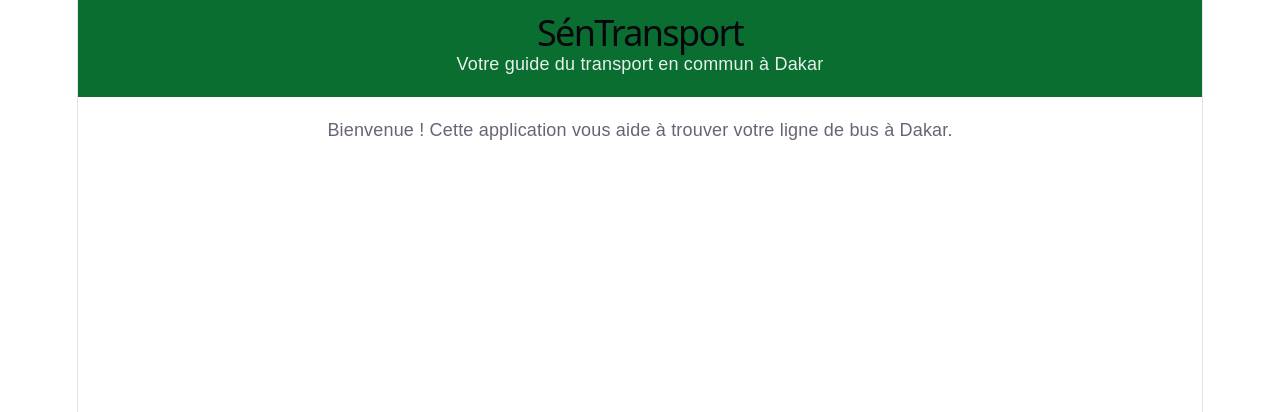
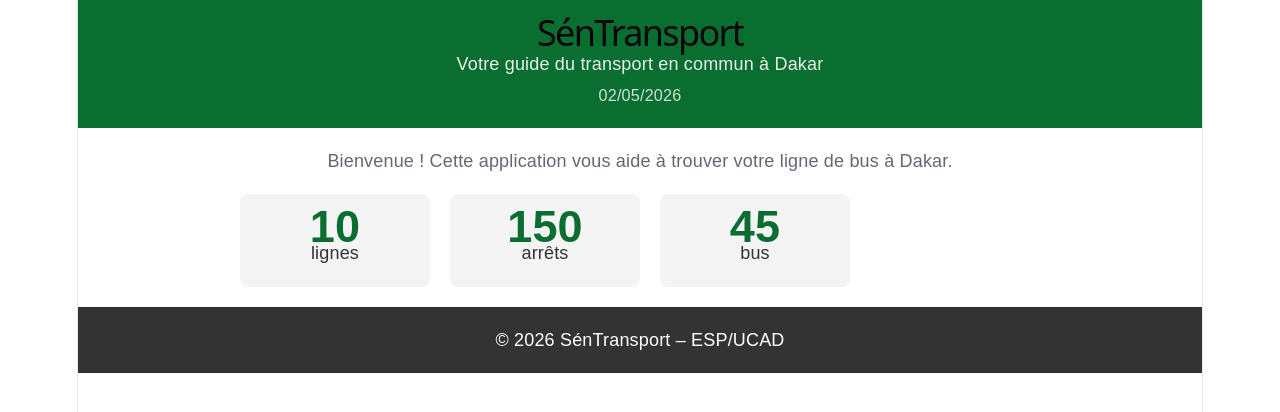
Before and after one commit to nanaketab/sentransport, a React (Vite) app: page / in a window 1280 px wide. Shown: the top 412 px of the page. Built offline with nearby package versions, Linux system fonts and the light colour scheme.

Commit message:
Exercices : Footer, date et Statistiques

```diff
--- a/src/App.css
+++ b/src/App.css
@@ -8,3 +8,8 @@
   max-width: 800px;
   margin: 0 auto;
 }
+.stats {
+  display: flex;
+  gap: 20px;
+  margin-top: 20px;
+}
--- a/src/App.jsx
+++ b/src/App.jsx
@@ -1,5 +1,9 @@
 import './App.css'
 import Header from './Header'
+import Footer from './Footer'
+import Statistique from './Statistique'
+import Statistique2 from './Statistique2'
+import Statistique3 from './Statistique3'
 
 function App() {
   return (
@@ -8,7 +12,13 @@
       <main className="contenu">
         <p>Bienvenue ! Cette application vous aide à trouver
         votre ligne de bus à Dakar.</p>
+        <div className="stats">
+          <Statistique />
+          <Statistique2 />
+          <Statistique3 />
+        </div>
       </main>
+      <Footer />
     </div>
   )
 }
--- /dev/null
+++ b/src/Footer.css
@@ -0,0 +1,7 @@
+.footer {
+  background-color: #333333;
+  color: white;
+  text-align: center;
+  padding: 20px;
+  margin-top: auto;
+}
--- /dev/null
+++ b/src/Footer.jsx
@@ -0,0 +1,11 @@
+import './Footer.css'
+
+function Footer() {
+  return (
+    <footer className="footer">
+      <p>© 2026 SénTransport – ESP/UCAD</p>
+    </footer>
+  )
+}
+
+export default Footer
--- a/src/Header.css
+++ b/src/Header.css
@@ -15,3 +15,8 @@
   font-size: 1rem;
   opacity: 0.9;
 }
+.header-date {
+  margin: 5px 0 0 0;
+  font-size: 0.9rem;
+  opacity: 0.8;
+}
--- a/src/Header.jsx
+++ b/src/Header.jsx
@@ -1,12 +1,16 @@
+
 import './Header.css'
 
 function Header() {
+  const date = new Date().toLocaleDateString('fr-FR')
+
   return (
     <header className="header">
       <h1 className="header-titre">SénTransport</h1>
       <p className="header-soustitre">
         Votre guide du transport en commun à Dakar
       </p>
+      <p className="header-date">{date}</p>
     </header>
   )
 }
--- /dev/null
+++ b/src/Statistique.css
@@ -0,0 +1,20 @@
+.statistique {
+  display: flex;
+  flex-direction: column;
+  align-items: center;
+  background-color: #f4f4f4;
+  border-radius: 8px;
+  padding: 20px;
+  width: 150px;
+}
+
+.statistique-chiffre {
+  font-size: 2.5rem;
+  font-weight: bold;
+  color: #0a6e31;
+}
+
+.statistique-libelle {
+  font-size: 1rem;
+  color: #333;
+}
--- /dev/null
+++ b/src/Statistique.jsx
@@ -0,0 +1,12 @@
+import './Statistique.css'
+
+function Statistique() {
+  return (
+    <div className="statistique">
+      <span className="statistique-chiffre">10</span>
+      <span className="statistique-libelle">lignes</span>
+    </div>
+  )
+}
+
+export default Statistique
--- /dev/null
+++ b/src/Statistique2.jsx
@@ -0,0 +1,12 @@
+import './Statistique.css'
+
+function Statistique2() {
+  return (
+    <div className="statistique">
+      <span className="statistique-chiffre">150</span>
+      <span className="statistique-libelle">arrêts</span>
+    </div>
+  )
+}
+
+export default Statistique2
--- /dev/null
+++ b/src/Statistique3.jsx
@@ -0,0 +1,12 @@
+import './Statistique.css'
+
+function Statistique3() {
+  return (
+    <div className="statistique">
+      <span className="statistique-chiffre">45</span>
+      <span className="statistique-libelle">bus</span>
+    </div>
+  )
+}
+
+export default Statistique3
```
